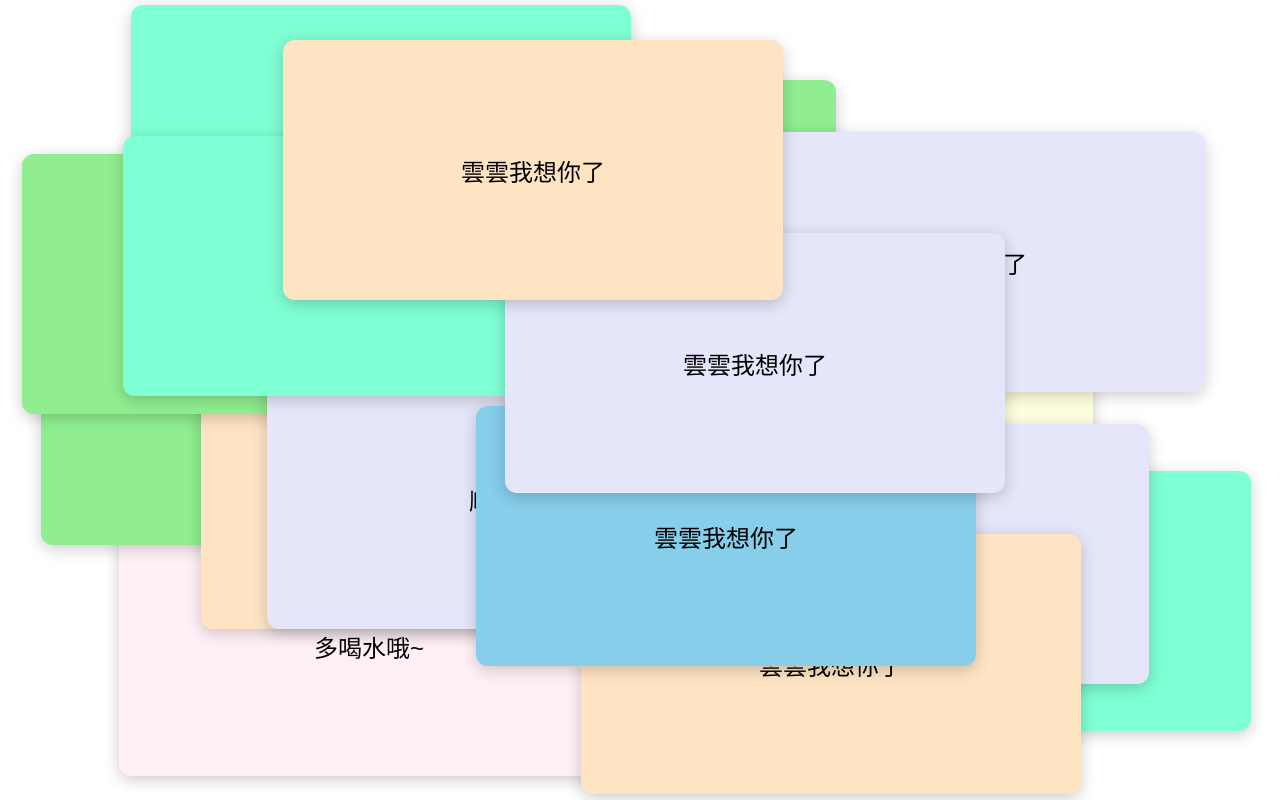
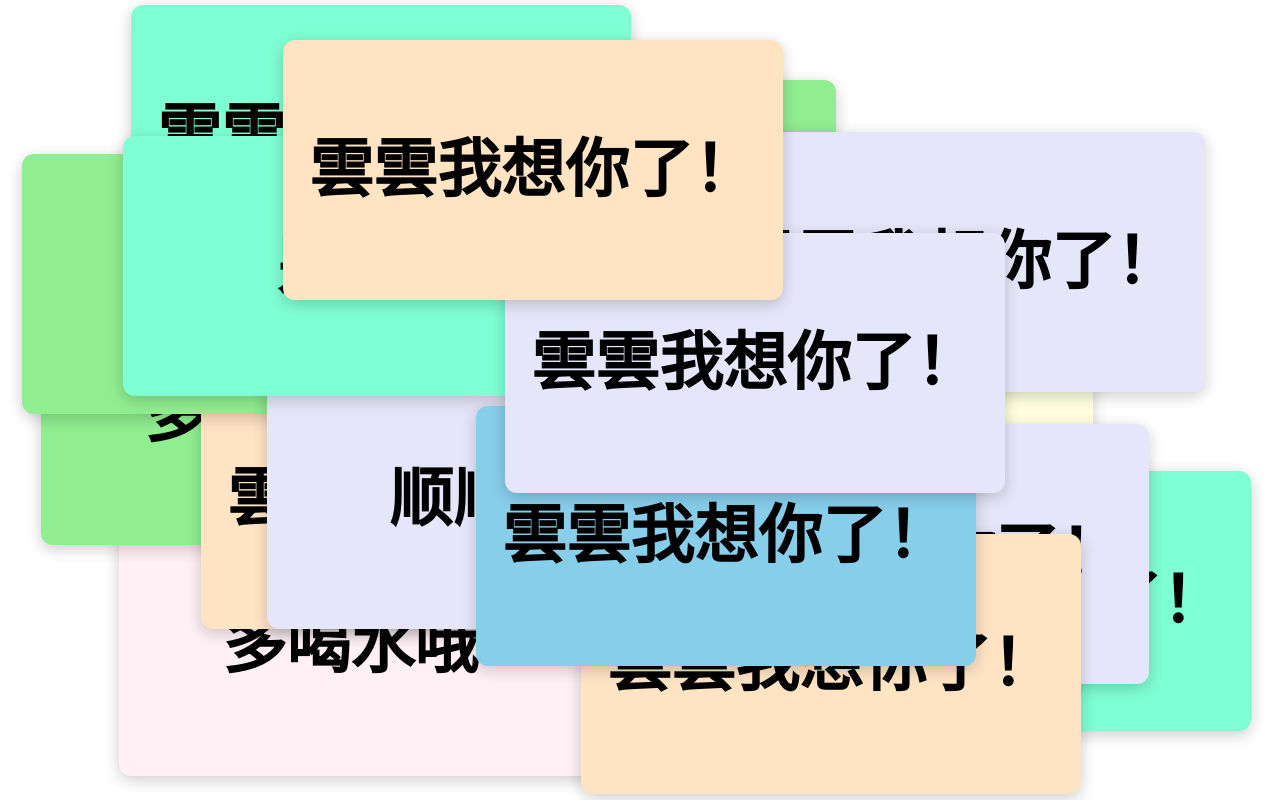
Before and after one commit to HYQ134811/huangying.github.io, a plain HTML site: page index.html in a window 1280 px wide. Drawn offline with Linux system fonts and the light colour scheme.

Commit message:
Update index.html

```diff
--- a/index.html
+++ b/index.html
@@ -2,26 +2,28 @@
 <html lang="zh-CN">
 <head>
     <meta charset="UTF-8">
-    <title>温馨提示弹窗</title>
+    <title>爱你老婆</title>
     <style>
-        /* 弹窗样式（修改为500x260） */
         .tip-window {
             position: absolute;
-            width: 500px; /* 宽度改为500px */
-            height: 260px; /* 高度改为260px */
+            width: 500px;
+            height: 260px;
             border: none;
-            border-radius: 12px; /* 适当加大圆角，适配大窗口 */
+            border-radius: 12px;
             padding: 20px;
             box-sizing: border-box;
-            box-shadow: 0 4px 16px rgba(0,0,0,0.2); /* 增强阴影，提升质感 */
+            box-shadow: 0 4px 16px rgba(0,0,0,0.2);
             display: flex;
             align-items: center;
             justify-content: center;
             font-family: '微软雅黑', sans-serif;
-            font-size: 24px; /* 加大字体，适配大窗口 */
+            font-size: 64px; /* 字体放大至48px */
+            font-weight: bold; /* 加粗字体增强视觉效果 */
             text-align: center;
-            z-index: 9999; /* 确保弹窗置顶 */
-            cursor: move; /* 鼠标悬浮显示可拖动 */
+            line-height: 1.2; /* 优化行高，避免换行溢出 */
+            overflow: hidden; /* 防止文字超出弹窗 */
+            z-index: 9999;
+            cursor: move;
         }
     </style>
 </head>
@@ -32,13 +34,13 @@
         const MAX_WINDOWS = 300;
         const interval = 300; // 弹窗间隔（毫秒）
 
-        // 温馨提示文字数组
+        // 温馨提示文字数组（优先保留短文字，避免超长）
         const tips = [
-             '多喝水哦~', '保持微笑呀', '每天都要元气满满',
-            '记得吃饭', '保持好心情', '好好爱自己', '雲雲我想你了','雲雲我想你了','雲雲我想你了','雲雲我想你了','雲雲我想你了','雲雲我想你了',
-            '梦想成真', '期待周末见面', '金榜题名',
-            '顺顺利利', '爱你宝宝', '愿所有烦恼都消失',
-            '我爱你老婆', '今天也要开开心心啊', '天冷了,多穿衣服'
+            '多喝水哦~', '保持微笑呀！', '每天都要元气满满',
+        '记得吃饭', '保持好心情', '好好爱自己', '雲雲我想你了！','雲雲我想你了！','雲雲我想你了！','雲雲我想你了！','雲雲我想你了！','雲雲我想你了！',
+        '梦想成真', '期待周末见面', '金榜题名',
+        '顺顺利利', '早点休息', '愿所有烦恼都消失',
+        '别熬夜', '今天也要开开心心啊！', '天冷了,多穿衣服'
         ];
 
         // 背景颜色数组
@@ -52,7 +54,6 @@
         function createWarmTip() {
             if (windowCount >= MAX_WINDOWS) return;
 
-            // 创建弹窗元素
             const tipWindow = document.createElement('div');
             tipWindow.className = 'tip-window';
 
@@ -62,26 +63,24 @@
             tipWindow.textContent = randomTip;
             tipWindow.style.backgroundColor = randomBg;
 
-            // 随机位置（适配新窗口尺寸，确保完全显示）
+            // 随机位置
             const screenWidth = window.innerWidth;
             const screenHeight = window.innerHeight;
-            const windowWidth = 500; // 与样式一致
-            const windowHeight = 260; // 与样式一致
+            const windowWidth = 500;
+            const windowHeight = 260;
             const x = Math.floor(Math.random() * (screenWidth - windowWidth));
             const y = Math.floor(Math.random() * (screenHeight - windowHeight));
             tipWindow.style.left = `${x}px`;
             tipWindow.style.top = `${y}px`;
 
-            // 添加到页面
             document.body.appendChild(tipWindow);
             windowCount++;
 
-            // 实现弹窗拖动功能
+            // 拖动功能
             makeDraggable(tipWindow);
 
-            // 达到最大数量时提示
             if (windowCount === MAX_WINDOWS) {
-                console.log(`已达到最大弹窗数量（${MAX_WINDOWS}个），自动暂停`);
+                console.log(`已达到最大弹窗数量（${MAX_WINDOWS}个）`);
             }
         }
 
@@ -90,34 +89,30 @@
             let isDragging = false;
             let offsetX, offsetY;
 
-            // 鼠标按下时记录初始位置
             element.addEventListener('mousedown', (e) => {
                 isDragging = true;
                 offsetX = e.clientX - element.getBoundingClientRect().left;
                 offsetY = e.clientY - element.getBoundingClientRect().top;
-                element.style.zIndex = 10000; // 拖动时置顶
+                element.style.zIndex = 10000;
             });
 
-            // 鼠标移动时更新弹窗位置
             document.addEventListener('mousemove', (e) => {
                 if (!isDragging) return;
                 const x = e.clientX - offsetX;
                 const y = e.clientY - offsetY;
-                // 限制弹窗不超出屏幕边界
                 const maxX = window.innerWidth - element.offsetWidth;
                 const maxY = window.innerHeight - element.offsetHeight;
                 element.style.left = `${Math.max(0, Math.min(x, maxX))}px`;
                 element.style.top = `${Math.max(0, Math.min(y, maxY))}px`;
             });
 
-            // 鼠标松开时停止拖动
             document.addEventListener('mouseup', () => {
                 isDragging = false;
                 element.style.zIndex = 9999;
             });
         }
 
-        // 定时循环创建弹窗
+        // 定时弹窗
         function autoPopTips() {
             createWarmTip();
             if (windowCount < MAX_WINDOWS) {
@@ -125,7 +120,6 @@
             }
         }
 
-        // 启动弹窗（页面加载完成后执行）
         window.addEventListener('load', autoPopTips);
     </script>
 </body>
```
